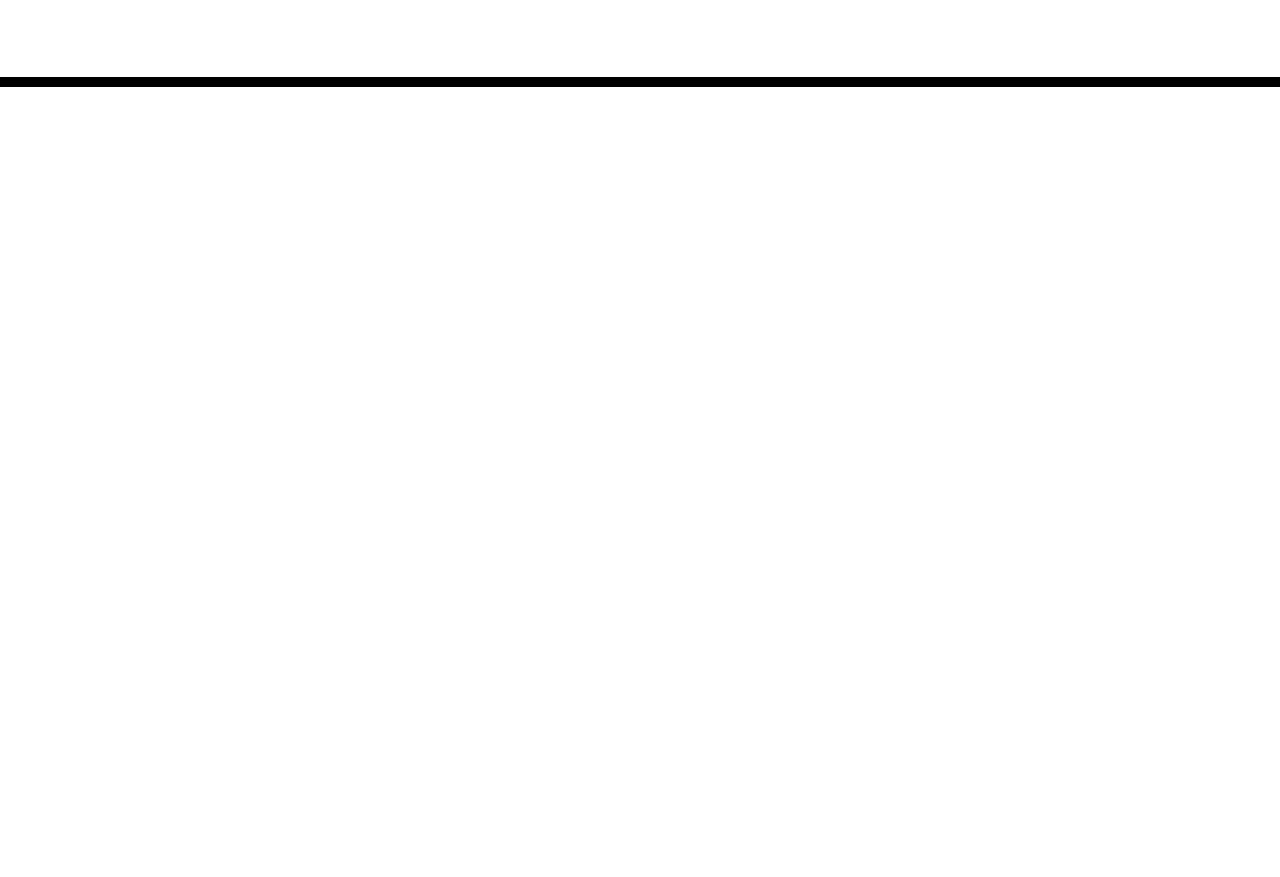
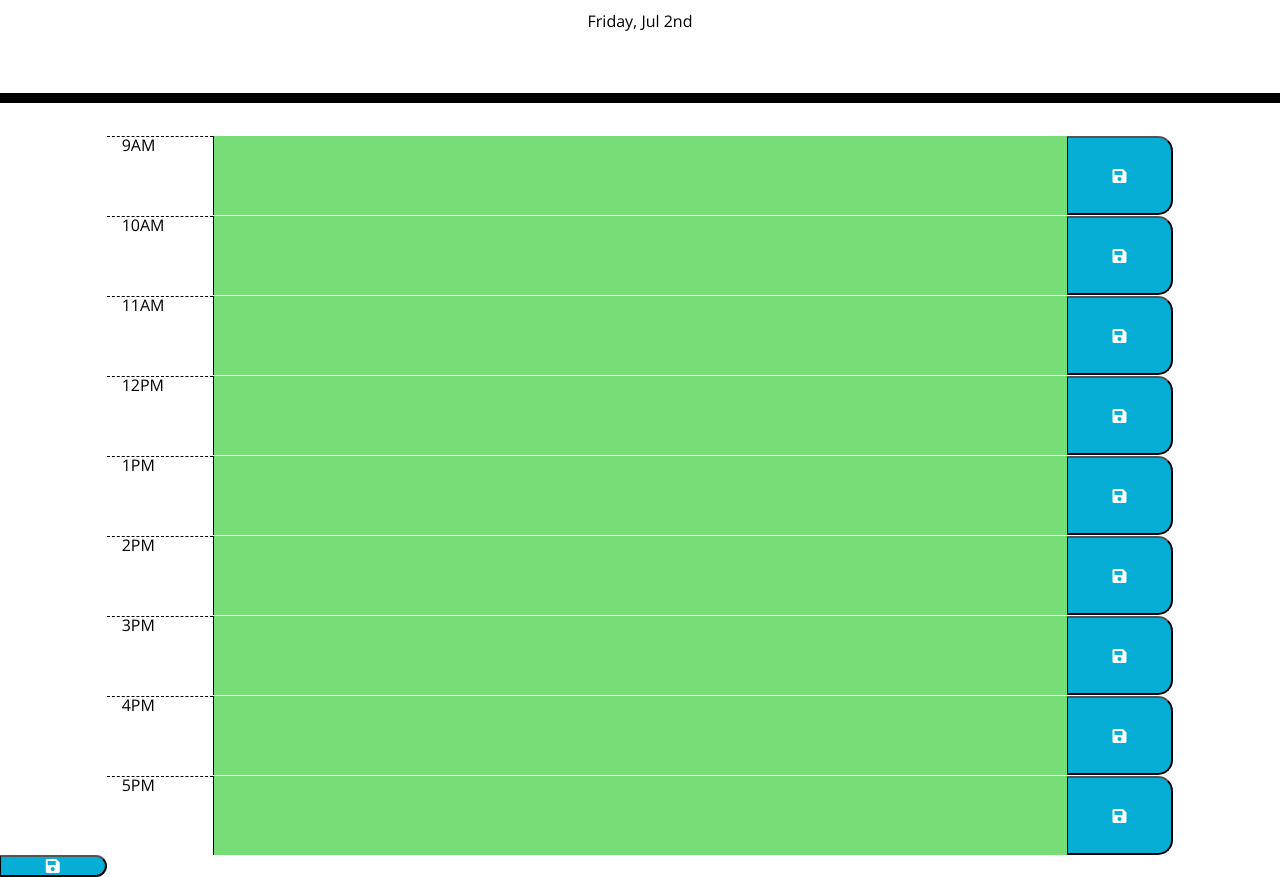
Before and after one commit to julioPlaceres/work_scheduler, a plain HTML site: page index.html in a window 1280 px wide. Shown: the part 181-1058 px from the top of the page. Before the commit the page ends 800 px from the top, so only its background shows below. Drawn offline with nearby package versions, Linux system fonts and the light colour scheme.

Commit message:
time logic completed

```diff
--- a/assets/js/mainLogic.js
+++ b/assets/js/mainLogic.js
@@ -1 +1,73 @@
-// Main logic
+// Global variables
+var currentHour;
+var descriptions = $(".description");
+var saveBtn = $(".saveBtn");
+var hourElements = [];
+
+// Event listener
+saveBtn.on("click", SaveCurrentQuestion);
+
+// Initiate Time & row status
+initiateClock();
+RenderScheduleStatus();
+renderSchedule();
+
+// Renders the current Date on the Page
+function initiateClock() {
+  $("#clockDiv").html(moment().format("dddd, MMM Do"));
+}
+
+// Get the current Time and format it as the current hour
+function getCurrenthour() {
+  currentHour = moment().format("H");
+}
+
+// Get all hours on the scheduler by selecting the ID attr
+function getArrayOfHours(){
+  rowId = $(".row");
+  $.each(rowId, function(){
+    hourElements.push(rowId.attr("id"));
+  });
+}
+
+// Display the status of the hours (gray Past), (Red Present), (green future)
+function RenderScheduleStatus(){
+ getCurrenthour();
+ getArrayOfHours();
+
+  for(var i = 0; i < hourElements.length; i++){
+    let rowHr = hourElements[i];
+
+    if(rowHr == currentHour){
+      $(descriptions[i]).addClass("present");
+    }
+    else if(rowHr > currentHour){
+      $(descriptions[i]).addClass("future");
+    }
+    else{
+      $(descriptions[i]).addClass("past");
+    }
+  }
+}
+
+// Save to local storage
+function SaveCurrentQuestion(event){
+
+  let inputText = $(event.target).prev().val();
+  let saveToHour = $(event.target).parent().attr("id");
+
+  localStorage.setItem(saveToHour, inputText);
+}
+
+// Display results on screen
+function renderSchedule(){
+  $("#09 .description").val(localStorage.getItem("09"));
+  $("#10 .description").val(localStorage.getItem("10"));
+  $("#11 .description").val(localStorage.getItem("11"));
+  $("#12 .description").val(localStorage.getItem("12"));
+  $("#13 .description").val(localStorage.getItem("13"));
+  $("#14 .description").val(localStorage.getItem("14"));
+  $("#15 .description").val(localStorage.getItem("15"));
+  $("#16 .description").val(localStorage.getItem("16"));
+  $("#17 .description").val(localStorage.getItem("17"));
+}
--- a/index.html
+++ b/index.html
@@ -1,23 +1,14 @@
 <!DOCTYPE html>
 <html lang="en">
+
 <head>
   <meta charset="UTF-8" />
   <meta name="viewport" content="width=device-width, initial-scale=1.0" />
   <meta http-equiv="X-UA-Compatible" content="ie=edge" />
-    <link
-      rel="stylesheet"
-      href="https://stackpath.bootstrapcdn.com/bootstrap/4.3.1/css/bootstrap.min.css"
-    />
-    <link
-      rel="stylesheet"
-      href="https://use.fontawesome.com/releases/v5.8.1/css/all.css"
-      integrity="sha384-50oBUHEmvpQ+1lW4y57PTFmhCaXp0ML5d60M1M7uH2+nqUivzIebhndOJK28anvf"
-      crossorigin="anonymous"
-    />
-    <link
-      href="https://fonts.googleapis.com/css?family=Open+Sans&display=swap"
-      rel="stylesheet"
-    />
+  <link rel="stylesheet" href="https://stackpath.bootstrapcdn.com/bootstrap/4.3.1/css/bootstrap.min.css" />
+  <link rel="stylesheet" href="https://use.fontawesome.com/releases/v5.8.1/css/all.css"
+    integrity="sha384-50oBUHEmvpQ+1lW4y57PTFmhCaXp0ML5d60M1M7uH2+nqUivzIebhndOJK28anvf" crossorigin="anonymous" />
+  <link href="https://fonts.googleapis.com/css?family=Open+Sans&display=swap" rel="stylesheet" />
   <link rel="stylesheet" href="./assets/css/style.css" />
   <title>Work Day Scheduler</title>
 </head>
@@ -27,13 +18,117 @@
     <h1 class="display-3">Work Day Scheduler</h1>
     <p class="lead">A simple calendar app for scheduling your work day</p>
     <p id="currentDay" class="lead"></p>
+
+    <!--Time and date-->
+    <div class="container">
+      <div id="clockDiv" class="time-block"></div>
+    </div>
+
   </header>
-    <div class="container">
-      <!-- Timeblocks go here -->
+
+  <!--Calendar View-->
+  <main>
+    <div class="container-fluid">
+
+      <!--9 AM-->
+      <div id="09" class="row justify-content-center">
+        <!--Hour Block-->
+        <div class="hour col-xs-1 col-md-1">9AM</div>
+        <!--Description Block-->
+        <textarea class="description col-xs-8 col-md-8"></textarea>
+        <!--Button Block-->
+        <button class="saveBtn col-xs-1 col-md-1"><i class="fas fa-save"></i></button>
       </div>
+
+      <!--10 AM-->
+      <div id="10" class="row justify-content-center">
+        <!--Hour Block-->
+        <div class="hour col-xs-1 col-md-1">10AM</div>
+        <!--Description Block-->
+        <textarea class="description col-xs-8 col-md-8"></textarea>
+        <!--Button Block-->
+        <button class="saveBtn col-xs-1 col-md-1"><i class="fas fa-save"></i></button>
+      </div>
+
+      <!--11 AM-->
+      <div id="11" class="row block-11 justify-content-center">
+        <!--Hour Block-->
+        <div class="hour col-xs-1 col-md-1">11AM</div>
+        <!--Description Block-->
+        <textarea class="description col-xs-8 col-md-8"></textarea>
+        <!--Button Block-->
+        <button class="saveBtn col-xs-1 col-md-1"><i class="fas fa-save"></i></button>
+      </div>
+
+      <!--12 PM-->
+      <div id="12" class="row block-12 justify-content-center">
+        <!--Hour Block-->
+        <div class="hour col-xs-1 col-md-1">12PM</div>
+        <!--Description Block-->
+        <textarea class="description col-xs-8 col-md-8"></textarea>
+        <!--Button Block-->
+        <button class="saveBtn col-xs-1 col-md-1"><i class="fas fa-save"></i></button>
+      </div>
+
+      <!--1 PM-->
+      <div id="13" class="row block-13 justify-content-center">
+        <!--Hour Block-->
+        <div class="hour col-xs-1 col-md-1">1PM</div>
+        <!--Description Block-->
+        <textarea class="description col-xs-8 col-md-8"></textarea>
+        <!--Button Block-->
+        <button class="saveBtn col-xs-1 col-md-1"><i class="fas fa-save"></i></button>
+      </div>
+
+      <!--2 PM-->
+      <div id="14" class="row block-14 justify-content-center">
+        <!--Hour Block-->
+        <div class="hour col-xs-1 col-md-1">2PM</div>
+        <!--Description Block-->
+        <textarea class="description col-xs-8 col-md-8"></textarea>
+        <!--Button Block-->
+        <button class="saveBtn col-xs-1 col-md-1"><i class="fas fa-save"></i></button>
+      </div>
+
+      <!--3 PM-->
+      <div id="15" class="row block-15 justify-content-center">
+        <!--Hour Block-->
+        <div class="hour col-xs-1 col-md-1">3PM</div>
+        <!--Description Block-->
+        <textarea class="description col-xs-8 col-md-8"></textarea>
+        <!--Button Block-->
+        <button class="saveBtn col-xs-1 col-md-1"><i class="fas fa-save"></i></button>
+      </div>
+
+      <!--1 PM-->
+      <div id="16" class="row block-13 justify-content-center">
+        <!--Hour Block-->
+        <div class="hour col-xs-1 col-md-1">4PM</div>
+        <!--Description Block-->
+        <textarea class="description col-xs-8 col-md-8"></textarea>
+        <!--Button Block-->
+        <button class="saveBtn col-xs-1 col-md-1"><i class="fas fa-save"></i></button>
+      </div>
+
+      <!--1 PM-->
+      <div id="17" class="row block-13 justify-content-center">
+        <!--Hour Block-->
+        <div class="hour col-xs-1 col-md-1">5PM</div>
+        <!--Description Block-->
+        <textarea class="description col-xs-8 col-md-8"></textarea>
+        <!--Button Block-->
+        <button class="saveBtn col-xs-1 col-md-1"><i class="fas fa-save"></i></button>
+      </div>
+
+    </div>
+
+    <button id="testBtn" class="saveBtn col-xs-1 col-md-1"><i class="fas fa-save"></i></button>
+  </main>
 
   <script src="https://cdnjs.cloudflare.com/ajax/libs/jquery/3.2.1/jquery.min.js"></script>
   <script src="https://cdnjs.cloudflare.com/ajax/libs/moment.js/2.24.0/moment.min.js"></script>
+  <script src="./assets/js/dayScheduler.js"></script>
   <script src="./assets/js/mainLogic.js"></script>
 </body>
+
 </html>
```
Lines whose indentation alone changed are shown as unchanged.
